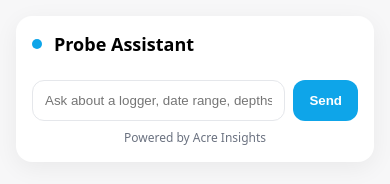
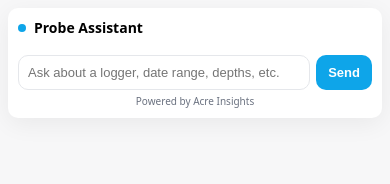
Before and after one commit to ryanoverleese/sensorai, a website: page probe-widget/index.html in a window 390 px wide. Drawn offline with Linux system fonts and the light colour scheme.

Commit message:
Update index.html

```diff
--- a/probe-widget/index.html
+++ b/probe-widget/index.html
@@ -6,20 +6,32 @@
   <title>Acre Insights • Probe Assistant</title>
   <style>
     body { margin:0; font-family: system-ui, -apple-system, Segoe UI, Roboto; background:#f7f7f8; }
-    .wrap { max-width: 720px; margin: 0 auto; padding: 16px; }
-    .card { background:#fff; border-radius:16px; box-shadow:0 6px 24px rgba(0,0,0,.06); padding:16px; }
-    .header { display:flex; gap:12px; align-items:center; margin-bottom:8px; }
-    .dot { width:10px; height:10px; border-radius:50%; background:#0ea5e9; }
-    .title { font-weight:700; font-size:18px; }
-    #log { max-height: 65vh; overflow:auto; padding:8px 0; }
-    .bubble { padding:10px 12px; border-radius:12px; margin:8px 0; line-height:1.4; }
+    .wrap { max-width: 720px; margin: 0 auto; padding: 12px; }
+    .card { background:#fff; border-radius:12px; box-shadow:0 6px 24px rgba(0,0,0,.06); padding:12px; }
+    .header { display:flex; gap:8px; align-items:center; margin-bottom:6px; }
+    .dot { width:8px; height:8px; border-radius:50%; background:#0ea5e9; }
+    .title { font-weight:700; font-size:16px; }
+    #log { max-height: 50vh; overflow:auto; padding:6px 0; }
+    .bubble { padding:8px 10px; border-radius:10px; margin:6px 0; line-height:1.3; font-size:14px; }
     .user { background:#e6f2fe; align-self:flex-end; }
     .assistant { background:#f2f2f3; }
-    .row { display:flex; gap:8px; }
-    .row input { flex:1; padding:12px; border-radius:12px; border:1px solid #e5e7eb; }
-    .row button { padding:12px 16px; border:0; border-radius:12px; background:#0ea5e9; color:#fff; font-weight:600; cursor:pointer; }
+    .row { display:flex; gap:6px; }
+    .row input { flex:1; padding:10px; border-radius:10px; border:1px solid #e5e7eb; font-size:14px; }
+    .row button { padding:10px 14px; border:0; border-radius:10px; background:#0ea5e9; color:#fff; font-weight:600; cursor:pointer; font-size:14px; }
     .row button:disabled { opacity:.6; cursor:not-allowed; }
-    .footer { color:#6b7280; font-size:12px; margin-top:8px; text-align:center; }
+    .footer { color:#6b7280; font-size:11px; margin-top:6px; text-align:center; }
+
+    /* Mobile optimizations */
+    @media (max-width: 600px) {
+      .wrap { padding: 8px; }
+      .card { padding: 10px; border-radius:10px; }
+      .title { font-size:14px; }
+      #log { max-height: 45vh; }
+      .bubble { padding:7px 9px; font-size:13px; }
+      .row input { padding:9px; font-size:13px; }
+      .row button { padding:9px 12px; font-size:13px; }
+      .footer { font-size:10px; margin-top:4px; }
+    }
   </style>
 </head>
 <body>
```
